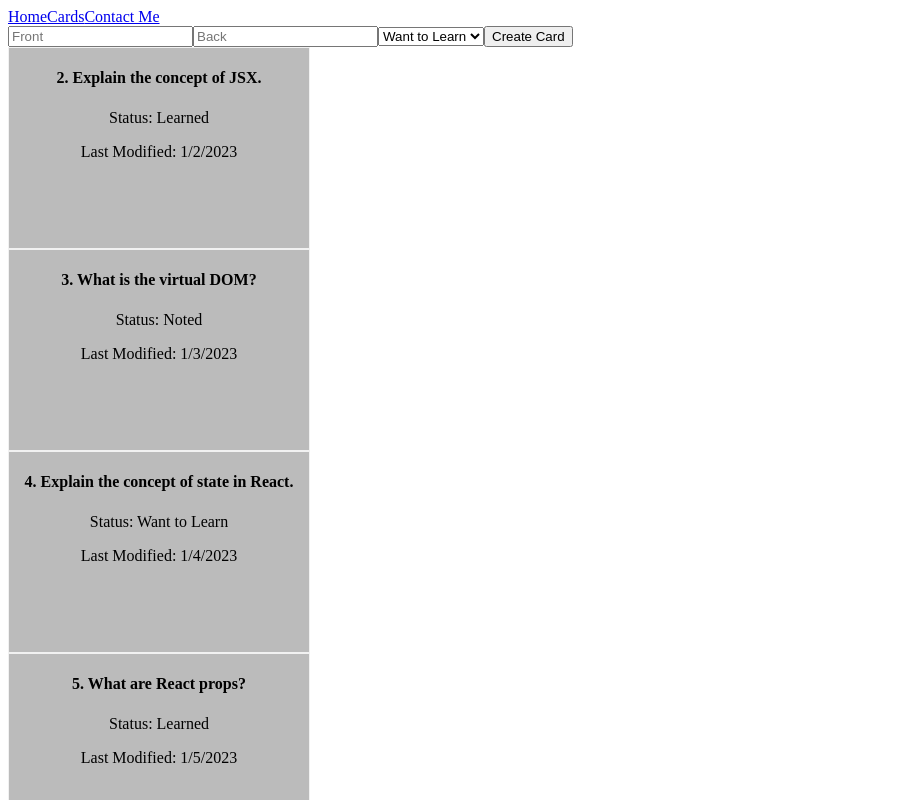
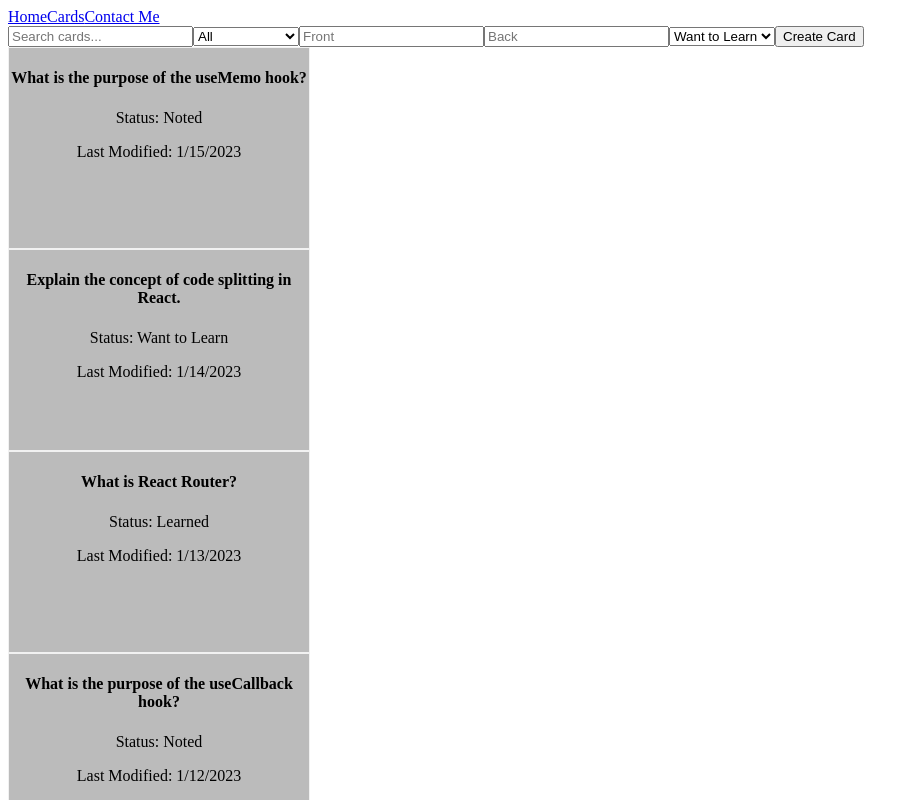
Before and after one commit to behruzgurbanli/as3-wm1-behruzgurbanli, a React (Create React App) app: page /cards in a window 1280 px wide. Shown: the top 800 px of the page, without its empty margins (0-919 px from the left). Built offline with nearby package versions, Linux system fonts and the light colour scheme; data requests are answered from the project's data file.

Commit message:
Contact me updated

```diff
--- a/db.json
+++ b/db.json
@@ -19,6 +19,7 @@
       "description": "This is an Online Banking System which was developed by me as an assignment from Programming Principles II course in ADA University."
     }
   ],
+  "messages": [],
   "cards": [
     {
       "id": 2,
--- a/package.json
+++ b/package.json
@@ -8,6 +8,8 @@
     "@testing-library/user-event": "^13.5.0",
     "axios": "^1.6.3",
     "react": "^18.2.0",
+    "react-dnd": "^16.0.1",
+    "react-dnd-html5-backend": "^16.0.1",
     "react-dom": "^18.2.0",
     "react-router-dom": "^6.21.1",
     "react-scripts": "^5.0.1",
--- a/src/assets/card.css
+++ b/src/assets/card.css
@@ -37,3 +37,22 @@
     color: white;
     transform: rotateY(180deg);
   }
+
+  .card.hovered .card-actions {
+    display: flex;
+    flex-direction: column;
+    align-items: center;
+    position: absolute;
+    top: 50%;
+    left: 50%;
+    transform: translate(-50%, -50%);
+}
+
+.card-actions button {
+    margin-top: 8px;
+    padding: 8px;
+}
+
+.card-actions {
+    display: none;
+}
--- a/src/components/Card.jsx
+++ b/src/components/Card.jsx
@@ -1,29 +1,44 @@
 import React, { useState } from 'react';
+import { useDrag } from 'react-dnd';
 import '../assets/card.css';
 
 const Card = (props) => {
     const [isFlipped, setIsFlipped] = useState(false);
+    const [isHovered, setIsHovered] = useState(false);
+    const [isEditing, setIsEditing] = useState(false);
 
     const handleFlip = () => {
         setIsFlipped(!isFlipped);
     };
 
+    const handleEdit = () => {
+        setIsEditing(!isEditing);
+    };
+
     return (
-
-        <div className={`card ${isFlipped ? 'flipped' : ''}`} onClick={handleFlip}>
-        <div className="card-inner">
+        <div
+        className={`card ${isFlipped ? 'flipped' : ''} ${isHovered ? 'hovered' : ''}`}
+        onClick={handleFlip}
+        onMouseEnter={() => setIsHovered(true)}
+        onMouseLeave={() => setIsHovered(false)}
+    >
+        <div className={`card-inner ${isEditing ? 'editing' : ''}`}>
             <div className="card-front">
-                <h4> <strong> { props.id }. </strong> { props.front }</h4>
+                <h4>{ props.front }</h4>
                 <p>Status: { props.status }</p>
                 <p>Last Modified: { new Date(props.lastModified).toLocaleDateString() }</p>
             </div>
             <div className="card-back">
                 <p>Answer: { props.back }</p>
             </div>
-            <button onClick={() => props.onDelete(props.id)}>Delete</button>
+            {isHovered && !isEditing && (
+                <div className="card-actions">
+                    <button onClick={ () => props.onDelete(props.id) }>Delete</button>
+                    <button onClick={ handleEdit }>Edit</button>
+                </div>
+            )}
         </div>
     </div>
-
     );
 }
 
--- a/src/components/CardManagement.jsx
+++ b/src/components/CardManagement.jsx
@@ -5,11 +5,14 @@ import axios from 'axios';
 const CardManagement = () => {
     const [cards, setCards] = useState([]);
     const [newCard, setNewCard] = useState({ front: '', back: '', status: 'Want to Learn'});
+    const [searchText, setSearchText] = useState('');
+    const [filterStatus, setFilterStatus] = useState('');
 
     const fetchCards = useCallback(async () => {
         try {
             const response = await axios.get("http://localhost:3001/cards");
-            setCards(response.data);
+            const sortedCards = response.data.sort((a, b) => new Date(b.lastModified) - new Date(a.lastModified));
+            setCards(sortedCards);
         } catch (error) {
             console.error("Error: ", error);
         }
@@ -17,7 +20,11 @@ const CardManagement = () => {
 
     useEffect(() => {
         fetchCards();
-    }, []);
+    });
+
+    useEffect(() => {
+        handleSearch(searchText);
+    }, [searchText, filterStatus]);
 
     const handleCreateCard = useCallback(async () => {
         try {
@@ -55,8 +62,49 @@ const CardManagement = () => {
         }
     }, []);
 
+    const handleSearch = useCallback(async (searchText) => {
+        try {
+            const response = await axios.get("http://localhost:3001/cards");
+            const allCards = response.data;
+
+            // Filter by status
+            const filteredByStatus = filterStatus ? allCards.filter(card => card.status === filterStatus) : allCards;
+
+            // Filter by search text
+            const filteredCards = filteredByStatus.filter(card =>
+                card.front.toLowerCase().includes(searchText.toLowerCase()) ||
+                card.back.toLowerCase().includes(searchText.toLowerCase())
+            );
+
+            setCards(filteredCards);
+        } catch (error) {
+            console.error("Error searching cards: ", error);
+        }
+    }, [filterStatus]);
+
+    const handleFilterStatusChange = (selectedStatus) => {
+        setFilterStatus(selectedStatus);
+        handleSearch(searchText); // Update cards based on the new status filter
+    };
+
     return (
         <div>
+            <input
+                type="text"
+                placeholder="Search cards..."
+                value={searchText}
+                onChange={(e) => setSearchText(e.target.value)}
+            />
+            <select
+                value={filterStatus}
+                onChange={(e) => handleFilterStatusChange(e.target.value)}
+            >
+                <option value="">All</option>
+                <option value="Want to Learn">Want to Learn</option>
+                <option value="Learned">Learned</option>
+                <option value="Noted">Noted</option>
+            </select>
+
             {/* Create new card form */}
             <input
                 type="text"
@@ -78,6 +126,7 @@ const CardManagement = () => {
                 <option value="Learned">Learned</option>
                 <option value="Noted">Noted</option>
             </select>
+
             <button onClick={handleCreateCard}>Create Card</button>
 
             {/* Display existing cards */}
--- a/src/components/ContactForm.jsx
+++ b/src/components/ContactForm.jsx
@@ -1,7 +1,55 @@
+import React, { useState } from 'react';
+import axios from 'axios';
 import '../assets/contactform.css';
 
-function ContactForm() {
+const ContactForm = () => {
+  const [formData, setFormData] = useState({
+    subject: '',
+    email: '',
+    content: '',
+  });
 
-}
+  const handleInputChange = (e) => {
+    const { name, value } = e.target;
+    setFormData({
+      ...formData,
+      [name]: value,
+    });
+  };
+
+  const handleSubmit = async (e) => {
+    e.preventDefault();
+
+    try {
+      await axios.post('http://localhost:3001/messages', formData);
+      console.log('Message sent successfully!');
+    } catch (error) {
+      console.error('Error sending message:', error);
+    }
+  };
+
+  return (
+    <div>
+      <form onSubmit={handleSubmit}>
+        <label>
+          Subject:
+          <input type="text" name="subject" value={formData.subject} onChange={handleInputChange} />
+        </label>
+        <br />
+        <label>
+          Email:
+          <input type="email" name="email" value={formData.email} onChange={handleInputChange} />
+        </label>
+        <br />
+        <label>
+          Message:
+          <textarea name="content" value={formData.content} onChange={handleInputChange}></textarea>
+        </label>
+        <br />
+        <button type="submit">Submit</button>
+      </form>
+    </div>
+  );
+};
 
 export default ContactForm;
```
Also changed, not shown: 1 other file (tests, documents, lock files or other folders).
